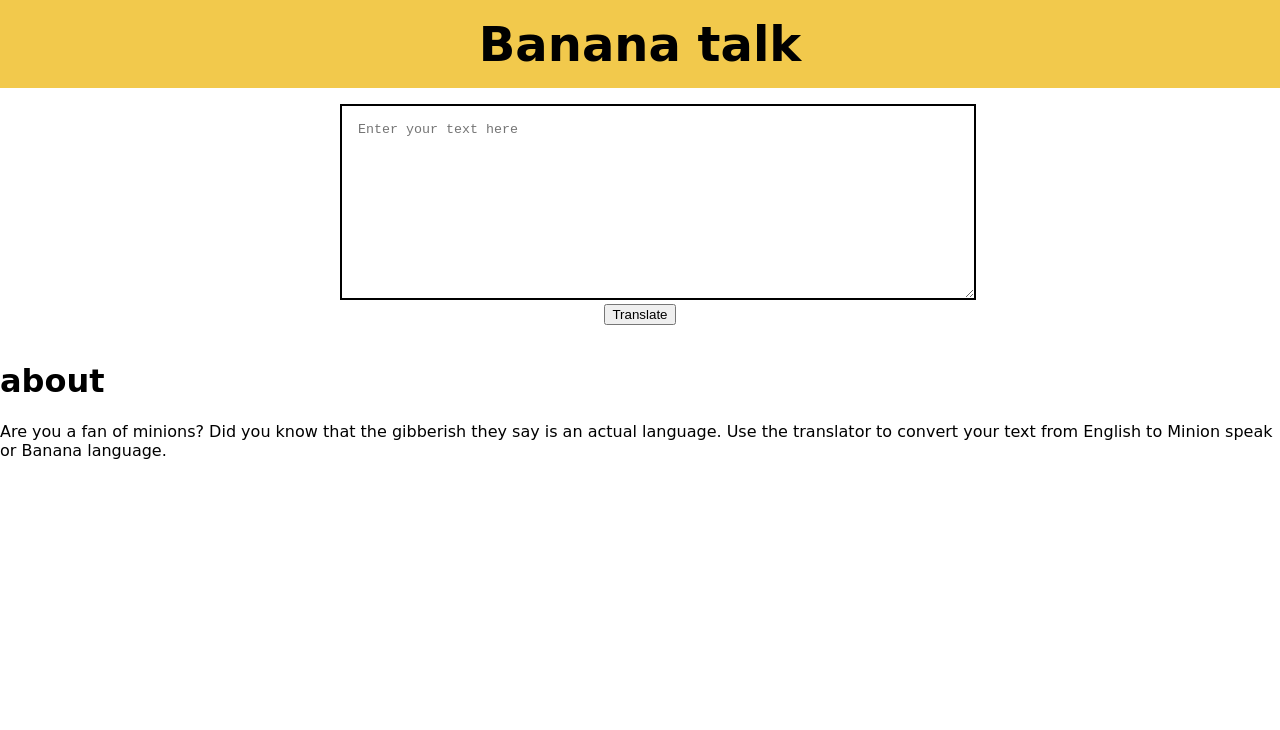
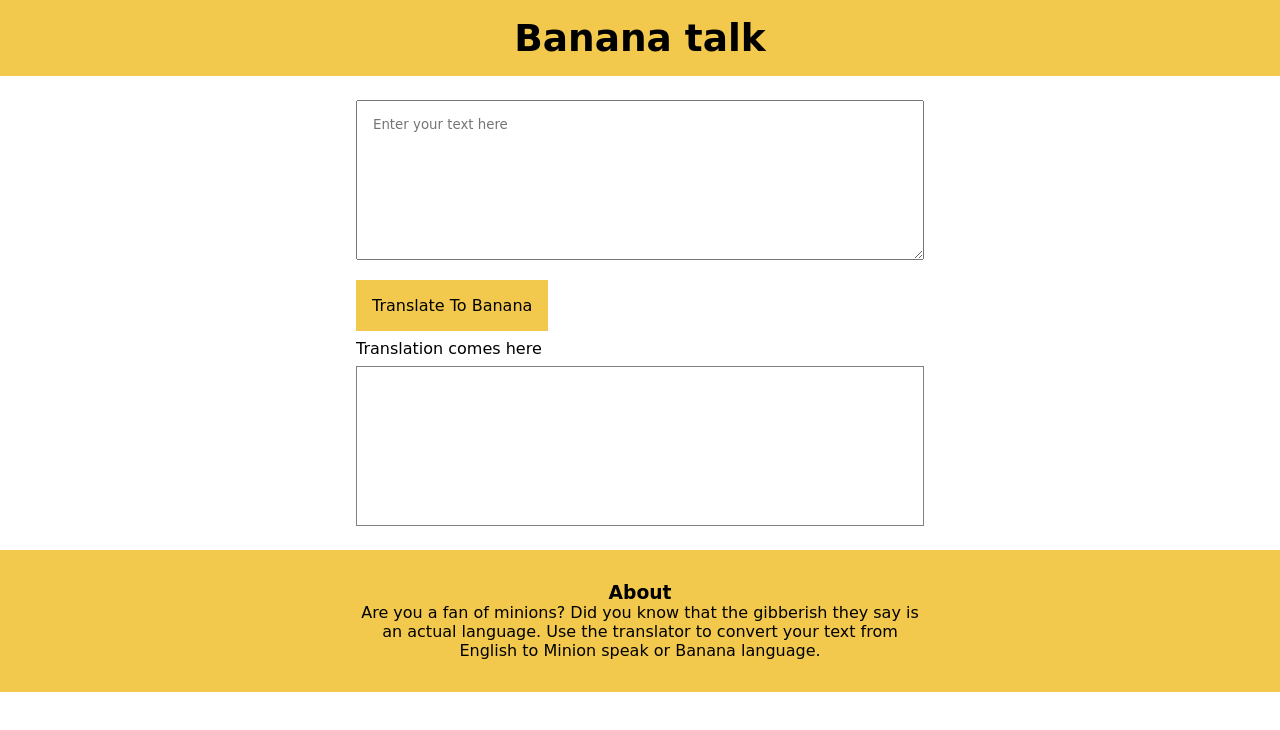
Before and after one commit to divyaIndur123/BananaApp, a plain HTML site: page index.html in a window 1280 px wide. Drawn offline with Linux system fonts and the light colour scheme.

Commit message:
refactor: grouped css classes

```diff
--- a/index.html
+++ b/index.html
@@ -7,26 +7,28 @@
     <link rel="stylesheet" href="style.css">
 </head>
 <body>
-    <nav>
+    <nav class="filler">
         <div class="nav-header">
-            <h1>Banana talk</h1>
+            <h3>Banana talk</h3>
         </div>
-
     </nav>
     <main>
-        <div>
-            <textarea placeholder="Enter your text here"></textarea>
-            <button>Translate</button>
-            <div></div>
+        <div class="container">
+            <textarea class="content-area" placeholder="Enter your text here"></textarea>
+            <button class="button-primary">Translate To Banana</button>
+            <div class="main-outputheader">Translation comes here</div>
+            <div class="content-area main-output"></div>
         </div>
     </main>
-    <footer>
+    <footer class="filler">
 
-        <div>
-            <h1>about</h1>
-            <p>Are you a fan of minions? Did you know that the gibberish they say is an actual language.
-            Use the translator to convert your text from English to Minion speak or Banana language.</p>
-        </div>
+            <div class="container">
+                <h3>About</h3>
+                <p>Are you a fan of minions? Did you know that the gibberish they say is an actual language.
+                Use the translator to convert your text from English to Minion speak or Banana language.</p>
+            </div>
+
+
     </footer>
 </body>
 </html>
--- a/style.css
+++ b/style.css
@@ -1,42 +1,53 @@
 @import url("https://fonts.googleapis.com/css2?family=Indie+Flower&display=swap" rel="stylesheet");
 
-
 :root{
-
     --primary:#F2C94C;
 }
-body{
 
+*{
+    box-sizing: border-box;
     margin: 0;
     font-family: 'Indie Flower', cursive;
+}
 
-}
-nav{
-
+.filler{
     background-color: var(--primary);
     text-align: center;
     padding: 1rem;
 }
+
 .nav-header h1{
     margin-block-start: 0em;
     margin-block-end: 0em;
 }
+
 div.nav-header{
-
     font-size: 2rem;
 }
 
-main{
-    text-align: center;
+.container{
     padding: 1rem;
     max-width: 600px;
     margin: auto;
 }
 
-textarea{
-
+.content-area{
     width: 100%;
     height: 20vh;
     padding: 1rem;
-    border: 2px solid black;
+    margin: 0.5rem 0rem;
 }
+
+ .button-primary{
+     padding: 1rem;
+     margin: 5px;
+     background-color: var(--primary);
+     font-size: medium;
+     border:none;
+     margin: 0.5rem 0rem;
+ }
+
+.main-output{
+    display: block;
+    border: 1px solid grey;
+}
```
